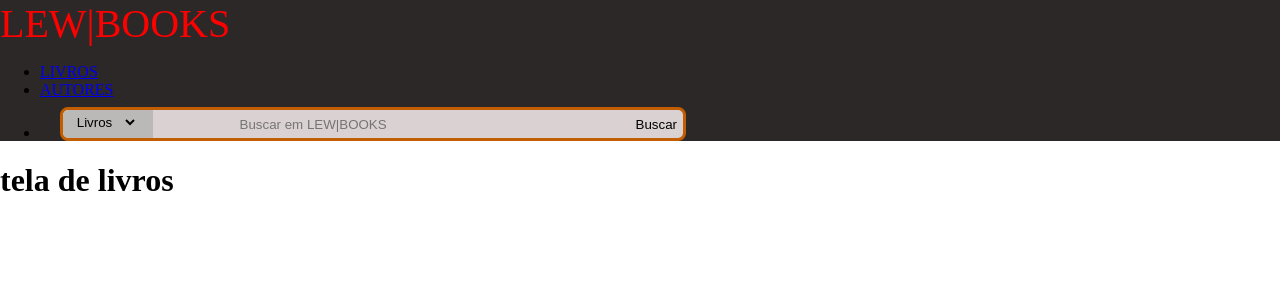
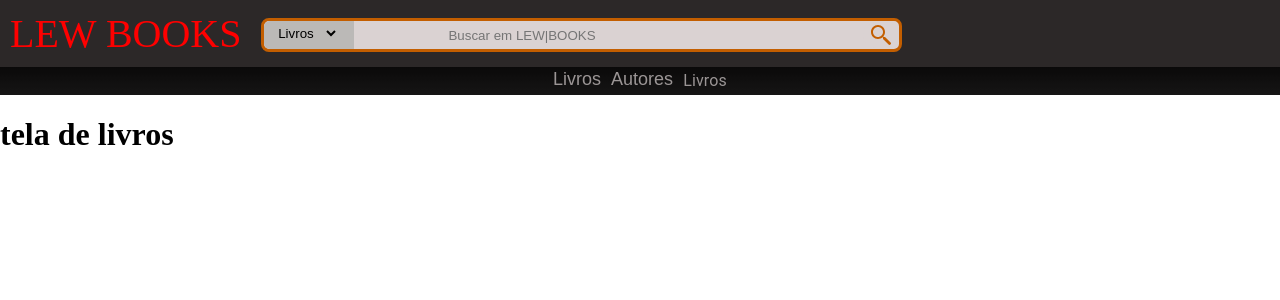
Before and after one commit to PoweredTable/sa-project, a React (Vite) app in the folder client/: page /books in a window 1280 px wide. Shown: the top 300 px of the page. Built offline with nearby package versions, Linux system fonts and the light colour scheme.

Commit message:
feat: update navbar and searchbar components

```diff
--- a/client/src/components/Navbar.jsx
+++ b/client/src/components/Navbar.jsx
@@ -1,28 +1,79 @@
-import React from 'react'
+import React, { useState } from 'react'
 import { Link } from "react-router-dom"
+import Popover from '@mui/material/Popover';
+import Typography from '@mui/material/Typography';
 
 import Searchbar from './Searchbar'
 import './Navbar.css'
 
+
 function Navbar() {
+
+  const [generos, setGeneros] = useState([])
+  const [anchorEl, setAnchorEl] = React.useState(null);
+
+  const handlePopoverOpen = (event) => {
+    setAnchorEl(event.currentTarget);
+  };
+
+  const handlePopoverClose = () => {
+    setAnchorEl(null);
+  };
+
+  const open = Boolean(anchorEl);
+
+
+
   return (
-    <nav className='nav'>
-      <Link to='' className='site-title'>LEW|BOOKS</Link>
-      <ul>
+    <div>
+      <nav className='nav'>
+        <div className='align navBarUP'>
+          <Link to='' className='site-title'>LEW BOOKS</Link>
+          <Searchbar></Searchbar>
+        </div>
 
-        <li>
-          <Link to='/books'>LIVROS</Link>
-        </li>
+        <div className='navBarDown'>
+          <section>
+            <Link to='/books'>Livros</Link>
+          </section>
 
-        <li>
-          <Link to='/authors'>AUTORES</Link>
-        </li>
+          <section>
+            <Link to='/authors'>Autores</Link>
+          </section>
 
-        <li>
-          <Searchbar></Searchbar>
-        </li>
-      </ul>
-    </nav>
+          <section>
+            <Typography
+              aria-owns={open ? 'mouse-over-popover' : undefined}
+              aria-haspopup="true"
+              onMouseEnter={handlePopoverOpen}
+              onMouseLeave={handlePopoverClose}
+            >
+            <Link to=''>Livros</Link>
+            </Typography>
+            <Popover
+              id="mouse-over-popover"
+              sx={{
+                pointerEvents: 'none',
+              }}
+              open={open}
+              anchorEl={anchorEl}
+              anchorOrigin={{
+                vertical: 'bottom',
+                horizontal: 'left',
+              }}
+              transformOrigin={{
+                vertical: 'top',
+                horizontal: 'left',
+              }}
+              onClose={handlePopoverClose}
+              disableRestoreFocus
+            >
+              <Typography sx={{ p: 1 }}>I use Popover.</Typography>
+            </Popover>
+          </section>
+        </div>
+      </nav>
+    </div>
   )
 }
 export default Navbar
--- a/client/src/components/Searchbar.jsx
+++ b/client/src/components/Searchbar.jsx
@@ -19,9 +19,9 @@ const Searchbar = () => {
     return (
         <div className='search-bar'>
             <div className='search-left'>
-                <select value={selectedFilter} onChange={handleFilterChange}>
+                <select className="selectSearchBar" value={selectedFilter} onChange={handleFilterChange}>
                     {filters.map((filter, index) => (
-                        <option key={index} value={filter}>
+                        <option className='optionSelectSearchBar'  key={index} value={filter}>
                             {filter}
                         </option>
                     ))}
@@ -34,12 +34,15 @@ const Searchbar = () => {
                     value={searchText}
                     onChange={handleChange}
                     placeholder="Buscar em LEW|BOOKS"
-                    />
+                />
             </div>
 
             <div className='search-right'>
                 <button>
-                    Buscar
+                    <svg className="svgLupa" xmlns="http://www.w3.org/2000/svg" viewBox="0 0 24 24" width="24px" height="24px">
+                        <path d="M 9 2 C 5.1458514 2 2 5.1458514 2 9 C 2 12.854149 5.1458514 16 9 16 C 10.747998 16 12.345009 15.348024 13.574219 14.28125 L 14 14.707031 L 14 16 L 19.585938 21.585938 C 20.137937 22.137937 21.033938 22.137938 21.585938 21.585938 C 22.137938 21.033938 22.137938 20.137938 21.585938 19.585938 L 16 14 L 14.707031 14 L 14.28125 13.574219 C 15.348024 12.345009 16 10.747998 16 9 C 16 5.1458514 12.854149 2 9 2 z M 9 4 C 11.773268 4 14 6.2267316 14 9 C 14 11.773268 11.773268 14 9 14 C 6.2267316 14 4 11.773268 4 9 C 4 6.2267316 6.2267316 4 9 4 z" />
+                    </svg>
+
                 </button>
             </div>
 
```
Also changed, not shown: client/src/components/login.jsx (added, +13 -0 lines).
